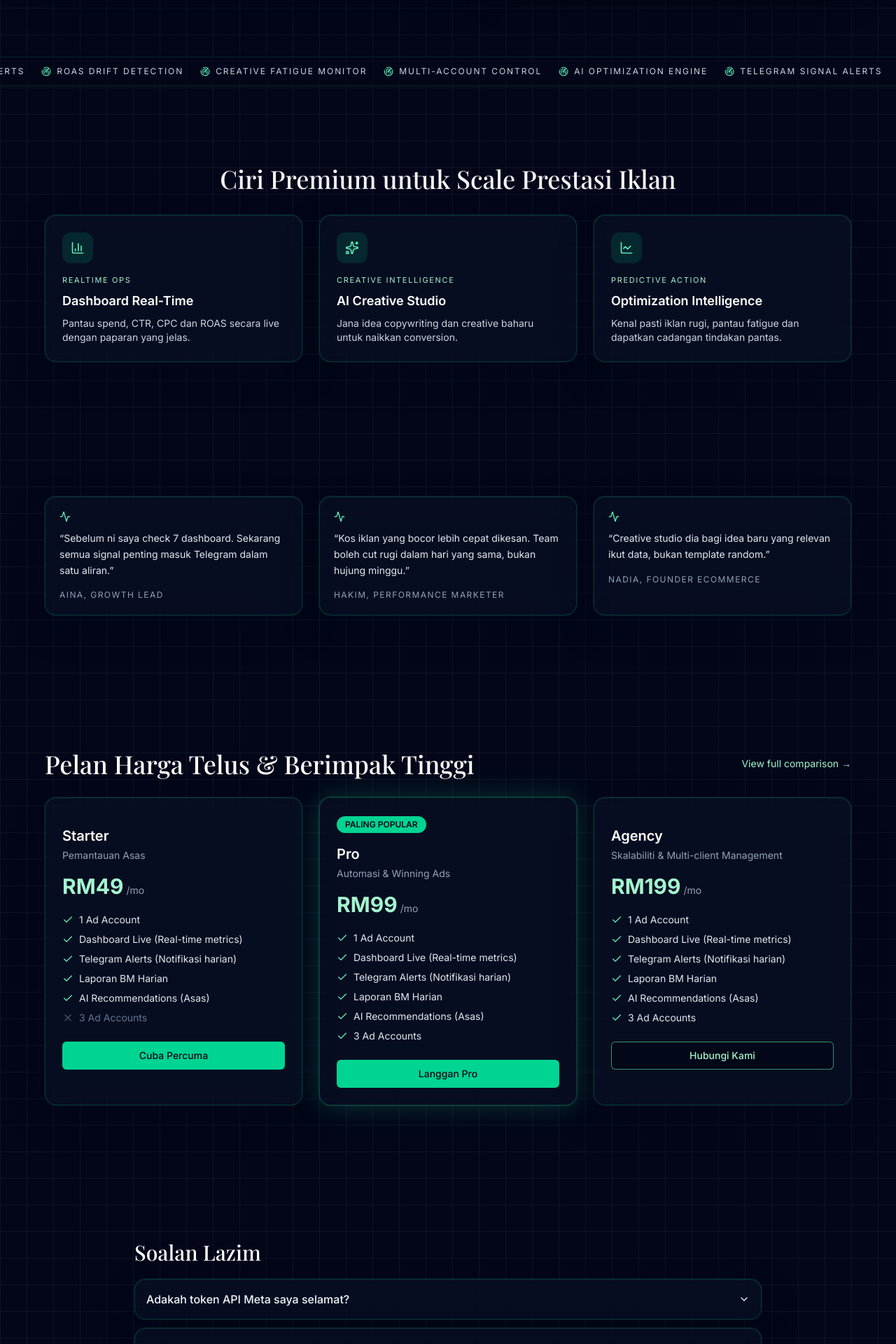
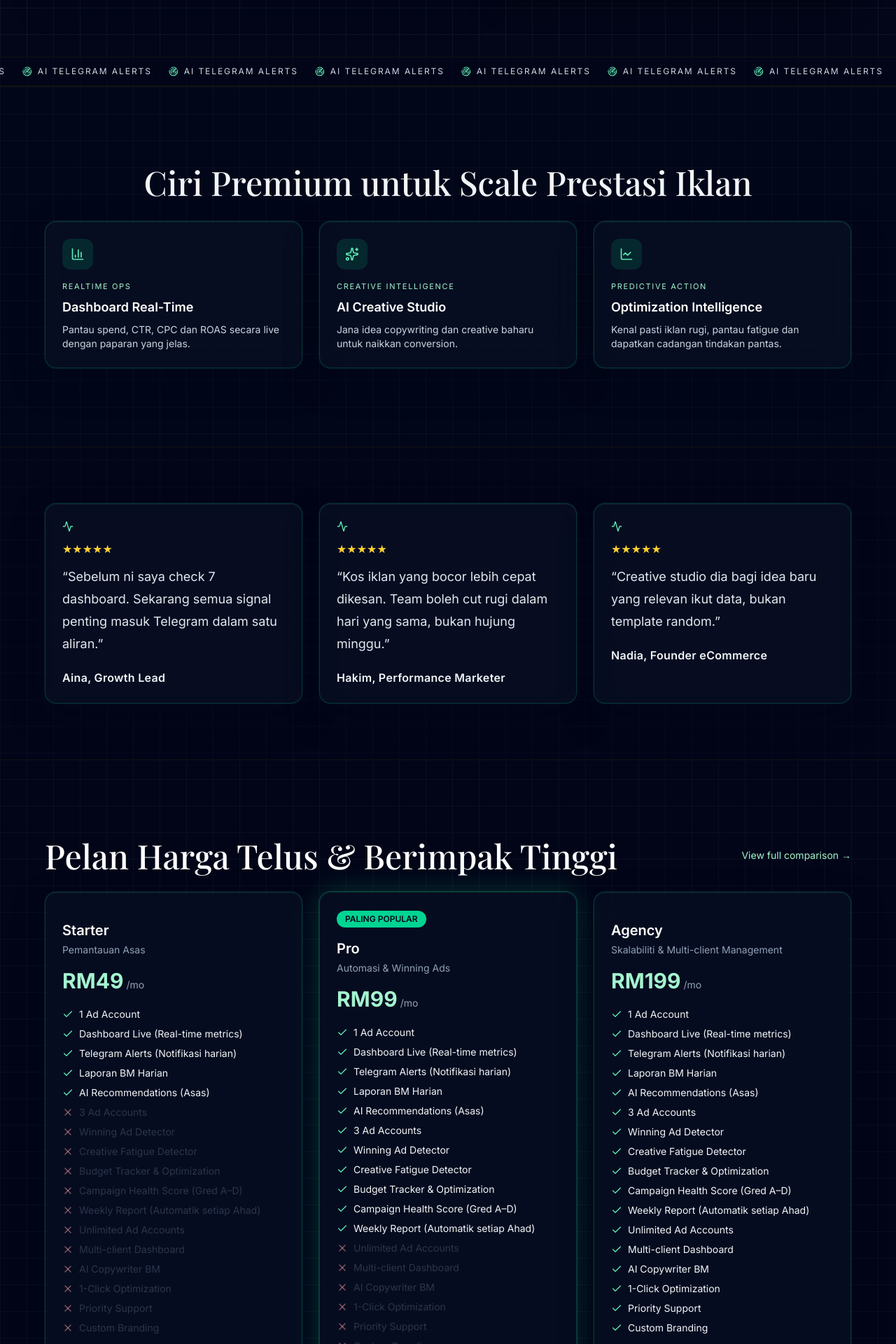
Before and after one commit to ezmeta/ezmeta, a Next.js app: page / in a window 1280 px wide. Shown: the part 1000-2920 px from the top of the page at 70% size. Built offline with nearby package versions, Linux system fonts and the light colour scheme; no server answers; the database is empty.

Commit message:
feat(ui): refine section flow, comparison logic, and FAQ line accordion

```diff
--- a/src/app/page.tsx
+++ b/src/app/page.tsx
@@ -86,9 +86,7 @@ export default function Home() {
       : heroSubheadline;
 
   const { plans, allFeatures } = useMemo(() => buildPricingModel(settings, lang), [settings, lang]);
-  const tickerItems = lang === 'bm'
-    ? ['AI Optimization Engine', 'Telegram Signal Alerts', 'ROAS Drift Detection', 'Creative Fatigue Monitor', 'Multi-Account Control']
-    : ['AI Optimization Engine', 'Telegram Signal Alerts', 'ROAS Drift Detection', 'Creative Fatigue Monitor', 'Multi-Account Control'];
+  const tickerItems = Array.from({ length: 8 }, () => 'AI TELEGRAM ALERTS');
 
   const heroMetrics = lang === 'bm'
     ? [
@@ -217,7 +215,7 @@ export default function Home() {
         </motion.div>
       </section>
 
-      <section className="relative overflow-hidden border-y border-emerald-400/15 bg-slate-950/55 py-3">
+      <section className="relative overflow-hidden border-y border-[#121212] bg-slate-950/65 py-3">
         <motion.div
           animate={{ x: ['0%', '-50%'] }}
           transition={{ duration: 26, ease: 'linear', repeat: Infinity }}
@@ -232,9 +230,9 @@ export default function Home() {
         </motion.div>
       </section>
 
-      <section id="features" className="relative px-4 py-24 md:py-28">
+      <section id="features" className="relative border-t border-[#121212] bg-slate-950/35 px-4 py-24 md:py-28">
         <div className="mx-auto max-w-6xl">
-          <h2 className="font-display mb-8 text-center text-3xl text-slate-100 md:text-4xl">{t.featuresTitle}</h2>
+          <h2 className="font-display mb-8 text-center text-4xl text-slate-100 md:text-5xl">{t.featuresTitle}</h2>
           <div className="grid gap-6 md:grid-cols-3">
             {[
               { Icon: BarChart3, badge: 'Realtime Ops', title: t.featureCards[0].title, desc: t.featureCards[0].desc },
@@ -254,22 +252,23 @@ export default function Home() {
         </div>
       </section>
 
-      <section className="px-4 py-14 md:py-20">
+      <section className="border-y border-[#121212] bg-slate-950/60 px-4 py-14 md:py-20">
         <div className="mx-auto grid max-w-6xl gap-6 md:grid-cols-3">
           {testimonials.map((item) => (
-            <div key={item.name} className="cyber-panel p-5">
+            <div key={item.name} className="cyber-panel p-6">
               <Activity className="h-4 w-4 text-emerald-300" />
-              <p className="mt-3 text-sm leading-relaxed text-slate-200">“{item.quote}”</p>
-              <p className="mt-4 text-xs tracking-[0.12em] text-slate-400 uppercase">{item.name}</p>
+              <div className="mt-3 text-amber-300">★★★★★</div>
+              <p className="mt-3 text-lg leading-8 text-slate-200">“{item.quote}”</p>
+              <p className="mt-5 text-base font-semibold tracking-[0.02em] text-slate-100">{item.name}</p>
             </div>
           ))}
         </div>
       </section>
 
-      <section className="relative px-4 py-24 md:py-28">
+      <section className="relative border-b border-[#121212] bg-slate-950/30 px-4 py-24 md:py-28">
         <div className="mx-auto max-w-6xl">
           <div className="mb-7 flex items-center justify-between gap-4">
-            <h2 className="font-display text-3xl text-white md:text-4xl">{t.pricingTitle}</h2>
+            <h2 className="font-display text-4xl text-white md:text-5xl">{t.pricingTitle}</h2>
             <Link href="/pricing" className="text-sm text-emerald-200 hover:text-emerald-100">
               View full comparison →
             </Link>
@@ -288,11 +287,11 @@ export default function Home() {
                   <span className="ml-1 text-sm font-normal text-slate-400">/mo</span>
                 </p>
                 <ul className="mt-5 space-y-2 text-sm">
-                  {allFeatures.slice(0, 6).map((feature) => {
+                  {allFeatures.map((feature) => {
                     const included = plan.benefits.includes(feature);
                     return (
-                      <li key={`${plan.key}-${feature}`} className={`flex items-center gap-2 ${included ? 'text-slate-200' : 'text-slate-500'}`}>
-                        {included ? <Check className="h-4 w-4 text-emerald-300" /> : <X className="h-4 w-4 text-slate-600" />}
+                      <li key={`${plan.key}-${feature}`} className={`flex items-center gap-2 ${included ? 'text-slate-100' : 'text-slate-500/40'}`}>
+                        {included ? <Check className="h-4 w-4 text-emerald-300" /> : <X className="h-4 w-4 text-rose-300/50" />}
                         <span>{feature}</span>
                       </li>
                     );
@@ -319,16 +318,16 @@ export default function Home() {
         </div>
       </section>
 
-      <section className="px-4 pb-24 pt-14 md:pt-20">
+      <section className="border-t border-[#121212] bg-slate-950/55 px-4 pb-24 pt-16 md:pt-24">
         <div className="mx-auto max-w-4xl">
-          <h3 className="font-display mb-5 text-3xl text-white">{t.faqTitle}</h3>
-          <Accordion type="single" collapsible className="space-y-3">
+          <h3 className="font-display mb-7 text-4xl text-white md:text-5xl">{t.faqTitle}</h3>
+          <Accordion type="single" collapsible>
             {displayFaqs.map((faq) => (
-              <AccordionItem key={faq.id} value={faq.id} className="cyber-panel px-4">
-                <AccordionTrigger className="text-left text-slate-100 hover:no-underline">
+              <AccordionItem key={faq.id} value={faq.id} className="border-b border-[#1a1a1a] px-0">
+                <AccordionTrigger className="text-left text-xl text-slate-100 hover:no-underline">
                   {lang === 'bm' ? faq.question_bm : faq.question_en}
                 </AccordionTrigger>
-                <AccordionContent className="text-slate-300">{lang === 'bm' ? faq.answer_bm : faq.answer_en}</AccordionContent>
+                <AccordionContent className="pb-5 text-base text-slate-300">{lang === 'bm' ? faq.answer_bm : faq.answer_en}</AccordionContent>
               </AccordionItem>
             ))}
           </Accordion>
--- a/src/app/pricing/page.tsx
+++ b/src/app/pricing/page.tsx
@@ -194,15 +194,16 @@ export default function PricingPage() {
                 <span className="ml-1 text-sm text-slate-400">/month</span>
               </div>
 
-              <ul className="mt-6 space-y-2">
-                {uniqueFeatures
-                  .filter((feature) => plan.benefits.includes(feature))
-                  .map((feature) => (
-                    <li key={`${plan.key}-${feature}`} className="flex items-start gap-2 text-sm text-slate-200">
-                      <Check className="mt-0.5 h-4 w-4 text-emerald-300" />
+              <ul className="mt-6 min-h-[260px] space-y-2">
+                {uniqueFeatures.map((feature) => {
+                  const included = plan.benefits.includes(feature);
+                  return (
+                    <li key={`${plan.key}-${feature}`} className={`flex items-start gap-2 text-sm ${included ? 'text-slate-100' : 'text-slate-500/40'}`}>
+                      {included ? <Check className="mt-0.5 h-4 w-4 text-emerald-300" /> : <span className="mt-0.5 h-4 w-4 text-center text-rose-300/55">✕</span>}
                       <span>{feature}</span>
                     </li>
-                  ))}
+                  );
+                })}
               </ul>
 
               <Button
--- a/src/components/ui/accordion.tsx
+++ b/src/components/ui/accordion.tsx
@@ -2,7 +2,7 @@
 
 import * as React from "react"
 import * as AccordionPrimitive from "@radix-ui/react-accordion"
-import { ChevronDown } from "lucide-react"
+import { Plus } from "lucide-react"
 
 import { cn } from "@/lib/utils"
 
@@ -28,13 +28,13 @@ const AccordionTrigger = React.forwardRef<
     <AccordionPrimitive.Trigger
       ref={ref}
       className={cn(
-        "flex flex-1 items-center justify-between py-4 font-medium transition-all hover:underline [&[data-state=open]>svg]:rotate-180",
+        "flex flex-1 items-center justify-between py-5 font-medium transition-all hover:no-underline [&[data-state=open]>svg]:rotate-45",
         className
       )}
       {...props}
     >
       {children}
-      <ChevronDown className="h-4 w-4 shrink-0 transition-transform duration-200" />
+      <Plus className="h-4 w-4 shrink-0 text-slate-400 transition-transform duration-200" />
     </AccordionPrimitive.Trigger>
   </AccordionPrimitive.Header>
 ))
```
